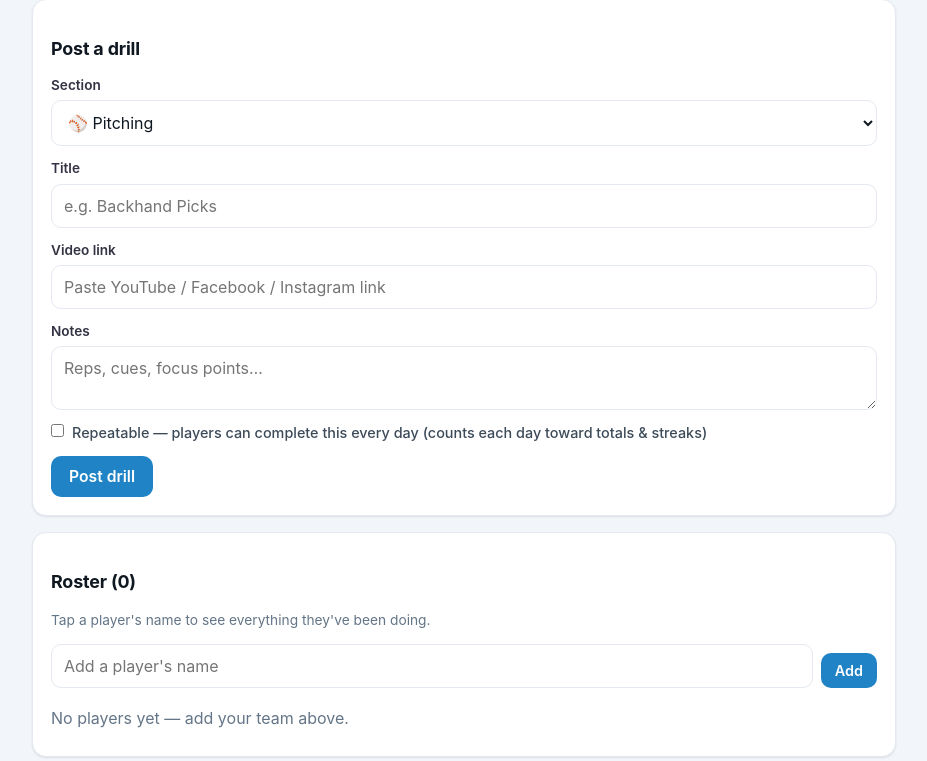
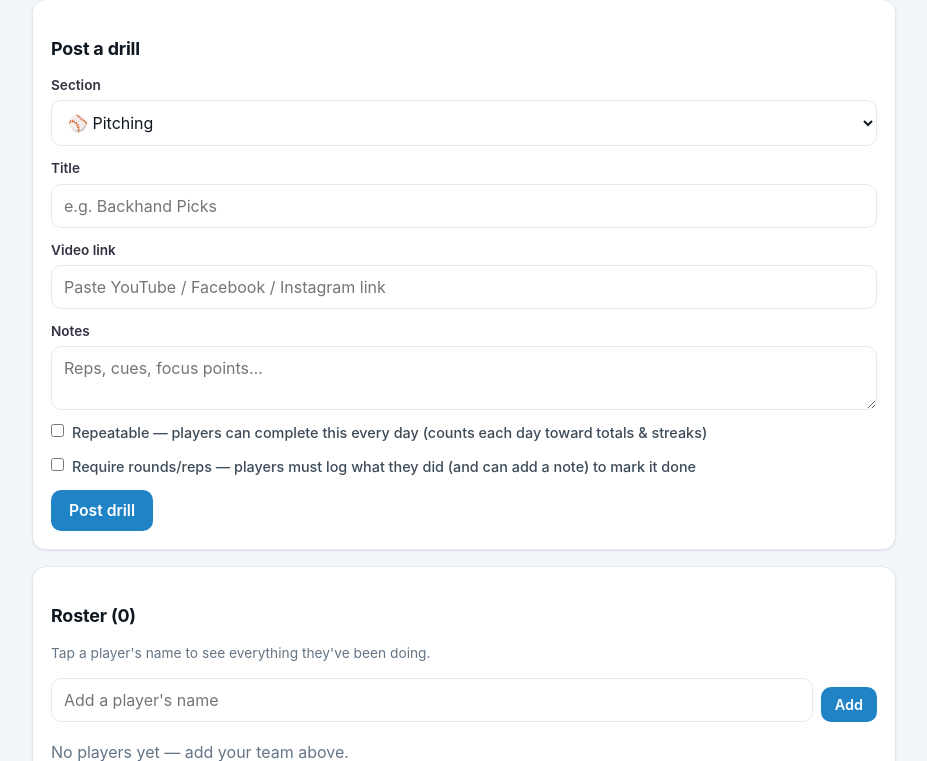
Before and after one commit to T-Besant/colorado-clutch-hub, a Flask app: page /coach in a window 1280 px wide. Shown: the part 782-1543 px from the top of the page, without its empty margins (176-1103 px from the left). Run offline with Flask 3, Linux system fonts and the light colour scheme; the visitor is signed in with stand-in values (Sample User, id 1); data comes from the database, SQL or seed files in the repository; data that the repository does not hold is empty; some libraries are stand-ins or nearby versions.

Commit message:
Add per-drill rounds/reps accountability + coach-manage link
Coach can flag a drill "require rounds/reps" (checkbox when posting, or a pill
toggle on the dashboard's posted-drills list for existing drills). When on, a
player must enter at least one of rounds/reps — plus an optional session note —
before /toggle will log the completion; un-flagged drills stay one-tap, and
undo is always one-tap. What they logged is stored on completions
(rounds/reps/note) and surfaced: reps+note on the coach timeline and the
player's own My Page, reps-only (note kept private) on the read-only profile.

Also: read-only player profile now shows a coach-only "Manage as coach ->" link
to the editable coach view, so the coach isn't stuck on a page with no controls.

New columns activities.require_reps and completions.rounds/reps/note, created in
init_db with defensive ALTER migrations (verified to apply cleanly onto a copy
of the live DB). Verified: reps gate blocks empty logs, rounds-only/reps-only
both pass, storage + surfacing correct, normal drills untouched, dashboard
toggle flips both ways, full page sweep. hub.db never touched.

Co-Authored-By: Claude Opus 4.8 <noreply@anthropic.com>

```diff
--- a/app.py
+++ b/app.py
@@ -122,22 +122,27 @@ def init_db():
         );
 
         CREATE TABLE IF NOT EXISTS activities (
-            id          INTEGER PRIMARY KEY AUTOINCREMENT,
-            section     TEXT NOT NULL,
-            title       TEXT NOT NULL,
-            notes       TEXT,
-            video_url   TEXT,
-            repeatable  INTEGER NOT NULL DEFAULT 0,
-            active      INTEGER NOT NULL DEFAULT 1,
-            created     TEXT NOT NULL
+            id           INTEGER PRIMARY KEY AUTOINCREMENT,
+            section      TEXT NOT NULL,
+            title        TEXT NOT NULL,
+            notes        TEXT,
+            video_url    TEXT,
+            repeatable   INTEGER NOT NULL DEFAULT 0,
+            require_reps INTEGER NOT NULL DEFAULT 0,  -- player must log rounds/reps
+            active       INTEGER NOT NULL DEFAULT 1,
+            created      TEXT NOT NULL
         );
 
         -- One row per (player, drill, DAY): repeatable drills accrue one per day.
+        -- rounds/reps/note capture what the player actually did (accountability).
         CREATE TABLE IF NOT EXISTS completions (
             activity_id INTEGER NOT NULL,
             player_id   INTEGER NOT NULL,
             done_on     TEXT NOT NULL,       -- 'YYYY-MM-DD'
             done_at     TEXT NOT NULL,       -- full timestamp
+            rounds      INTEGER,
+            reps        INTEGER,
+            note        TEXT,
             PRIMARY KEY (activity_id, player_id, done_on),
             FOREIGN KEY (activity_id) REFERENCES activities(id) ON DELETE CASCADE,
             FOREIGN KEY (player_id)   REFERENCES players(id)    ON DELETE CASCADE
@@ -237,6 +242,19 @@ def init_db():
     fcols = [r[1] for r in db.execute("PRAGMA table_info(player_focus)")]
     if fcols and "video_url" not in fcols:
         db.execute("ALTER TABLE player_focus ADD COLUMN video_url TEXT")
+    # Migration: per-drill "require rounds/reps" flag on activities.
+    acols2 = [r[1] for r in db.execute("PRAGMA table_info(activities)")]
+    if acols2 and "require_reps" not in acols2:
+        db.execute("ALTER TABLE activities ADD COLUMN require_reps INTEGER NOT NULL DEFAULT 0")
+    # Migration: rounds/reps/note on completions (what the player actually did).
+    ccols2 = [r[1] for r in db.execute("PRAGMA table_info(completions)")]
+    if ccols2:
+        if "rounds" not in ccols2:
+            db.execute("ALTER TABLE completions ADD COLUMN rounds INTEGER")
+        if "reps" not in ccols2:
+            db.execute("ALTER TABLE completions ADD COLUMN reps INTEGER")
+        if "note" not in ccols2:
+            db.execute("ALTER TABLE completions ADD COLUMN note TEXT")
     # Default coach PIN on first run.
     if db.execute("SELECT value FROM settings WHERE key='coach_pin'").fetchone() is None:
         db.execute("INSERT INTO settings(key, value) VALUES('coach_pin', ?)", ("1234",))
@@ -371,6 +389,20 @@ def get_focus(pid):
         "SELECT * FROM player_focus WHERE player_id=? AND active=1 "
         "ORDER BY id DESC LIMIT 1", (pid,)
     ).fetchone()
+
+
+def reps_label(rounds, reps):
+    """Compact label for a completion's logged work, e.g. '3×10', '25 reps'."""
+    if rounds and reps:
+        return f"{rounds}×{reps}"
+    if reps:
+        return f"{reps} reps"
+    if rounds:
+        return f"{rounds} rounds"
+    return ""
+
+
+app.jinja_env.globals["reps_label"] = reps_label
 
 
 def focus_history(pid):
@@ -738,10 +770,26 @@ def section(slug):
             times = db.execute(
                 "SELECT COUNT(*) n FROM completions WHERE activity_id=? AND player_id=?",
                 (aid, me["id"])).fetchone()["n"]
+            # What the player logged for the relevant completion (today if
+            # repeatable, else the one-time completion) — for a confirmation line.
+            if me["id"] in done[aid]:
+                if a["repeatable"]:
+                    lr = db.execute(
+                        "SELECT rounds, reps, note FROM completions WHERE activity_id=? "
+                        "AND player_id=? AND done_on=?", (aid, me["id"], today)).fetchone()
+                else:
+                    lr = db.execute(
+                        "SELECT rounds, reps, note FROM completions WHERE activity_id=? "
+                        "AND player_id=? ORDER BY done_on DESC LIMIT 1", (aid, me["id"])).fetchone()
+            else:
+                lr = None
             mine[aid] = {
                 "done": me["id"] in done[aid],
                 "times": times,
                 "streak": _drill_streak(aid, me["id"]) if a["repeatable"] else 0,
+                "rounds": lr["rounds"] if lr else None,
+                "reps": lr["reps"] if lr else None,
+                "note": lr["note"] if lr else None,
             }
     # Which drill is shown in the main pane (left-list picker). Default: newest.
     sel = request.args.get("drill", type=int)
@@ -775,7 +823,9 @@ def toggle():
     if not activity_id:
         abort(400)
     db = get_db()
-    act = db.execute("SELECT repeatable, section FROM activities WHERE id=?", (activity_id,)).fetchone()
+    act = db.execute(
+        "SELECT repeatable, section, require_reps FROM activities WHERE id=?",
+        (activity_id,)).fetchone()
     if act is None:
         abort(404)
     today = date.today().isoformat()
@@ -783,40 +833,43 @@ def toggle():
     # toggle, so we can congratulate only on the completion that reaches it.
     wk_before = _weekly_goal_progress(_drill_weeks(me["id"]))
     met_week_before = bool(wk_before and wk_before["met"])
+    # Is there already a completion we'd be undoing? (repeatable = just today.)
     if act["repeatable"]:
-        # Per-day: toggle just today's completion; past days stay for credit.
         existing = db.execute(
             "SELECT 1 FROM completions WHERE activity_id=? AND player_id=? AND done_on=?",
-            (activity_id, me["id"], today),
-        ).fetchone()
-        if existing:
-            db.execute(
-                "DELETE FROM completions WHERE activity_id=? AND player_id=? AND done_on=?",
-                (activity_id, me["id"], today))
-            now_done = False
-        else:
-            db.execute(
-                "INSERT OR IGNORE INTO completions(activity_id, player_id, done_on, done_at) "
-                "VALUES(?,?,?,?)",
-                (activity_id, me["id"], today, datetime.now().isoformat(timespec="seconds")))
-            now_done = True
+            (activity_id, me["id"], today)).fetchone()
     else:
-        # One-time: done once ever; toggle removes all rows for the pair.
         existing = db.execute(
             "SELECT 1 FROM completions WHERE activity_id=? AND player_id=?",
-            (activity_id, me["id"]),
-        ).fetchone()
-        if existing:
-            db.execute(
-                "DELETE FROM completions WHERE activity_id=? AND player_id=?",
-                (activity_id, me["id"]))
-            now_done = False
+            (activity_id, me["id"])).fetchone()
+    if existing:
+        # Undo — one tap, no rounds/reps needed. (Repeatable clears today only.)
+        if act["repeatable"]:
+            db.execute("DELETE FROM completions WHERE activity_id=? AND player_id=? AND done_on=?",
+                       (activity_id, me["id"], today))
         else:
-            db.execute(
-                "INSERT OR IGNORE INTO completions(activity_id, player_id, done_on, done_at) "
-                "VALUES(?,?,?,?)",
-                (activity_id, me["id"], today, datetime.now().isoformat(timespec="seconds")))
-            now_done = True
+            db.execute("DELETE FROM completions WHERE activity_id=? AND player_id=?",
+                       (activity_id, me["id"]))
+        now_done = False
+    else:
+        # Marking done. Drills flagged require_reps need at least one of rounds/reps.
+        rounds = request.form.get("rounds", type=int)
+        reps = request.form.get("reps", type=int)
+        note = (request.form.get("note") or "").strip() or None
+        if rounds is not None and rounds < 1:
+            rounds = None
+        if reps is not None and reps < 1:
+            reps = None
+        if act["require_reps"] and rounds is None and reps is None:
+            flash("Enter your rounds and/or reps to log this drill.", "error")
+            return redirect(nxt)
+        db.execute(
+            "INSERT OR IGNORE INTO completions"
+            "(activity_id, player_id, done_on, done_at, rounds, reps, note) "
+            "VALUES(?,?,?,?,?,?,?)",
+            (activity_id, me["id"], today,
+             datetime.now().isoformat(timespec="seconds"), rounds, reps, note))
+        now_done = True
     db.commit()
     # Daily bonus: first Speed & Agility activity of the day earns +1.
     if now_done and BONUS_SECTION and act["section"] == BONUS_SECTION \
@@ -915,7 +968,8 @@ def me():
         (p["id"],),
     ).fetchall()
     recent = db.execute(
-        """SELECT a.title, a.section, c.done_at, c.activity_id, c.done_on
+        """SELECT a.title, a.section, c.done_at, c.activity_id, c.done_on,
+                  c.rounds, c.reps, c.note
              FROM completions c JOIN activities a ON a.id=c.activity_id
             WHERE c.player_id=? ORDER BY c.done_at DESC LIMIT 10""",
         (p["id"],),
@@ -1240,17 +1294,35 @@ def activity_new():
     notes = request.form.get("notes", "").strip()
     video = request.form.get("video_url", "").strip()
     repeatable = 1 if request.form.get("repeatable") else 0
+    require_reps = 1 if request.form.get("require_reps") else 0
     if section not in SECTION_BY_SLUG or not title:
         flash("Pick a section and give it a title.", "error")
         return redirect(url_for("coach_home"))
     get_db().execute(
-        "INSERT INTO activities(section, title, notes, video_url, repeatable, created) "
-        "VALUES(?,?,?,?,?,?)",
-        (section, title, notes, video, repeatable, datetime.now().isoformat(timespec="seconds")),
+        "INSERT INTO activities(section, title, notes, video_url, repeatable, require_reps, created) "
+        "VALUES(?,?,?,?,?,?,?)",
+        (section, title, notes, video, repeatable, require_reps,
+         datetime.now().isoformat(timespec="seconds")),
     )
     get_db().commit()
     flash("Posted!", "ok")
     return redirect(url_for("section", slug=section))
+
+
+@app.route("/coach/activity/<int:aid>/reqreps", methods=["POST"])
+@coach_required
+def activity_reqreps(aid):
+    """Flip whether an already-posted drill requires rounds/reps to mark done."""
+    db = get_db()
+    row = db.execute("SELECT require_reps FROM activities WHERE id=? AND active=1", (aid,)).fetchone()
+    if row is None:
+        abort(404)
+    newval = 0 if row["require_reps"] else 1
+    db.execute("UPDATE activities SET require_reps=? WHERE id=?", (newval, aid))
+    db.commit()
+    flash("Rounds/reps now required for that drill." if newval
+          else "That drill is back to one-tap (no rounds/reps).", "ok")
+    return redirect(request.form.get("next") or url_for("coach_home"))
 
 
 @app.route("/coach/activity/<int:aid>/delete", methods=["POST"])
@@ -1301,11 +1373,13 @@ def _player_feed(pid, limit=None):
     db = get_db()
     feed = []
     for r in db.execute(
-        """SELECT c.activity_id aid, c.done_on d, a.title t, a.section s
+        """SELECT c.activity_id aid, c.done_on d, a.title t, a.section s,
+                  c.rounds, c.reps, c.note
              FROM completions c JOIN activities a ON a.id = c.activity_id
             WHERE c.player_id = ?""", (pid,)):
         feed.append({"date": r["d"], "kind": "drill", "title": r["t"], "section": r["s"],
-                     "key": f'{r["aid"]}:{r["d"]}'})
+                     "key": f'{r["aid"]}:{r["d"]}',
+                     "rounds": r["rounds"], "reps": r["reps"], "note": r["note"]})
     for r in db.execute(
         "SELECT id, logged_on d, title t, section s FROM personal_logs WHERE player_id=?", (pid,)):
         feed.append({"date": r["d"], "kind": "log", "title": r["t"], "section": r["s"],
--- a/static/style.css
+++ b/static/style.css
@@ -119,6 +119,29 @@ h2 { font-size: 1.12rem; font-weight: 700; letter-spacing: -.01em; margin: 1em 0
 .wg-pip { width: 22px; height: 10px; border-radius: 999px; background: #d9e6f2; flex: none; }
 .wg-pip.on { background: var(--blue); }
 .weekgoal.met .wg-pip.on { background: #2e7d47; }
+
+/* Rounds/reps logging on a drill (accountability) */
+.repsform { display: block; }
+.repshint { margin: 0 0 10px; font-size: .9rem; color: #4a3a12; background: #fff7e0;
+  border: 1px solid #f0d99a; border-left: 3px solid var(--gold); border-radius: 8px; padding: 8px 12px; }
+.repsrow { display: flex; gap: 12px; margin-bottom: 8px; }
+.repsrow label { flex: 1; font-weight: 600; font-size: .9rem; }
+.repsrow input { width: 100%; font: inherit; padding: 8px 10px; margin-top: 4px;
+  border: 1px solid var(--line); border-radius: 8px; }
+.repsnotelbl { display: block; font-weight: 600; font-size: .9rem; margin-bottom: 10px; }
+.repsnotelbl textarea { width: 100%; font: inherit; padding: 8px 10px; margin-top: 4px;
+  border: 1px solid var(--line); border-radius: 8px; resize: vertical; }
+.mylog { margin: 8px 0 0; font-size: .9rem; color: var(--muted); }
+/* Compact reps badge + logged note, shown in feeds/timelines */
+.reps { display: inline-block; font-size: .74rem; font-weight: 800; color: var(--blue);
+  background: var(--tint); border-radius: 999px; padding: 1px 8px; margin-left: 4px; vertical-align: middle; }
+.tl-note { color: var(--muted); font-style: italic; margin-left: 6px; }
+/* Coach toggle: require rounds/reps on an already-posted drill */
+.repsflag { font: inherit; font-size: .74rem; font-weight: 700; cursor: pointer;
+  border-radius: 999px; padding: 2px 10px; white-space: nowrap;
+  color: var(--muted); background: transparent; border: 1px solid var(--line); }
+.repsflag:hover { border-color: var(--blue); color: var(--blue); }
+.repsflag.on { color: #fff; background: var(--blue); border-color: var(--blue); }
 
 /* "Log it for a point" nudge on the player's own focus card */
 .focus-log {
--- a/templates/coach_home.html
+++ b/templates/coach_home.html
@@ -69,6 +69,7 @@
     <label>Video link <input name="video_url" placeholder="Paste YouTube / Facebook / Instagram link"></label>
     <label>Notes <textarea name="notes" rows="2" placeholder="Reps, cues, focus points…"></textarea></label>
     <label class="check"><input type="checkbox" name="repeatable" value="1"> Repeatable — players can complete this every day (counts each day toward totals &amp; streaks)</label>
+    <label class="check"><input type="checkbox" name="require_reps" value="1"> Require rounds/reps — players must log what they did (and can add a note) to mark it done</label>
     <button class="btn" type="submit">Post drill</button>
   </form>
 </section>
@@ -121,6 +122,15 @@
             <td class="muted">{{ a.created | nicedate }}</td>
             <td class="muted">{{ comp.get(a.id, 0) }} {{ 'completions' if a.repeatable else 'done' }}</td>
             <td>
+              <form method="post" action="{{ url_for('activity_reqreps', aid=a.id) }}">
+                <input type="hidden" name="next" value="{{ url_for('coach_home') }}">
+                <button class="repsflag {{ 'on' if a.require_reps else '' }}" type="submit"
+                        title="{{ 'Rounds/reps required — tap to make it one-tap again' if a.require_reps else 'Tap to require rounds/reps for this drill' }}">
+                  {{ 'Reps ✓' if a.require_reps else 'require reps' }}
+                </button>
+              </form>
+            </td>
+            <td>
               <form method="post" action="{{ url_for('activity_delete', aid=a.id) }}"
                     onsubmit="return confirm('Remove this drill?');">
                 <button class="link-danger" type="submit">remove</button>
--- a/templates/coach_player.html
+++ b/templates/coach_player.html
@@ -120,6 +120,7 @@
           <span class="tl-what">
             {% if e.kind == 'drill' %}Completed <strong>{{ e.title }}</strong>{% else %}Logged <strong>{{ e.title }}</strong>{% endif %}
             {% if e.section %}<span class="muted">· {{ SECTIONS | selectattr('slug','equalto',e.section) | map(attribute='name') | first }}</span>{% endif %}
+            {% if e.kind == 'drill' %}{% set rl = reps_label(e.rounds, e.reps) %}{% if rl %}<span class="reps">{{ rl }}</span>{% endif %}{% if e.note %}<span class="tl-note">“{{ e.note }}”</span>{% endif %}{% endif %}
           </span>
           {% if e.kind == 'drill' %}
             <form class="tl-act" method="post" action="{{ url_for('coach_completion_delete', pid=player.id) }}"
--- a/templates/me.html
+++ b/templates/me.html
@@ -101,7 +101,7 @@
     {% for r in recent %}
       <tr>
         <td>{{ SECTIONS | selectattr('slug','equalto',r.section) | map(attribute='emoji') | first }}</td>
-        <td>{{ r.title }}</td>
+        <td>{{ r.title }}{% set rl = reps_label(r.rounds, r.reps) %}{% if rl %} <span class="reps">{{ rl }}</span>{% endif %}{% if r.note %}<br><span class="tl-note">“{{ r.note }}”</span>{% endif %}</td>
         <td class="muted">{{ r.done_at | nicedate }}</td>
         <td>
           <form method="post" action="{{ url_for('me_completion_undo') }}"
--- a/templates/player_profile.html
+++ b/templates/player_profile.html
@@ -4,6 +4,9 @@
 <a class="back" href="{{ url_for('team') }}">← Team</a>
 <h1>{{ player.name.split()[0] }}{% if is_me %} <span class="youtag">you</span>{% endif %}</h1>
 <p class="lead">Teammate activity — read only.{% if is_me %} This is how others see your page.{% endif %}</p>
+{% if is_coach() %}
+  <p><a class="btn small" href="{{ url_for('coach_player', pid=player.id) }}">Manage as coach → (edit / remove entries, notes, focus)</a></p>
+{% endif %}
 
 <div class="stats stats4">
   <div class="stat"><span class="num">{{ stats.total }}</span><span class="lbl">Points</span></div>
@@ -26,6 +29,7 @@
         <span class="tl-what">
           {% if e.kind == 'drill' %}Completed <strong>{{ e.title }}</strong>{% else %}Logged <strong>{{ e.title }}</strong>{% endif %}
           {% if e.section %}<span class="muted">· {{ SECTIONS | selectattr('slug','equalto',e.section) | map(attribute='name') | first }}</span>{% endif %}
+          {% if e.kind == 'drill' %}{% set rl = reps_label(e.rounds, e.reps) %}{% if rl %}<span class="reps">{{ rl }}</span>{% endif %}{% endif %}
         </span>
       </li>
     {% endfor %}
```
Also changed, not shown: templates/section.html (+46 -11 lines).
